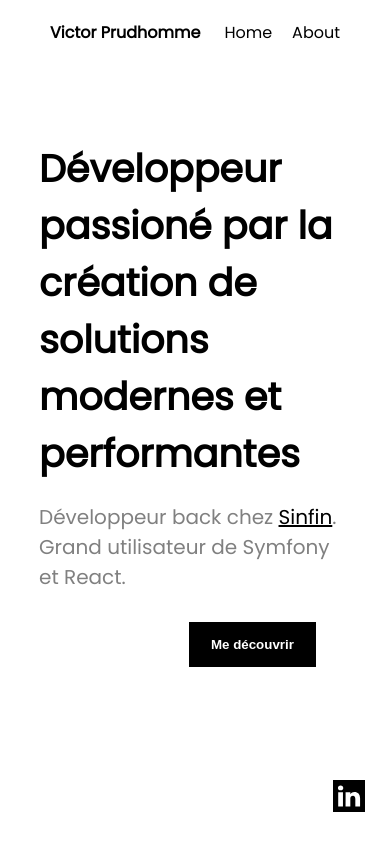
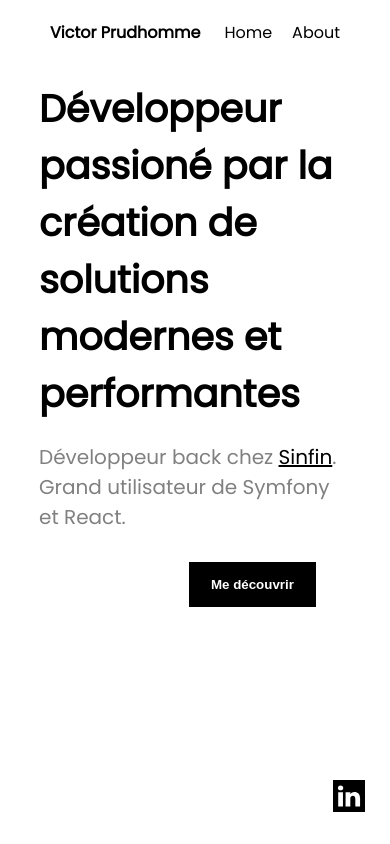
Before and after one commit to victor-prdh/portfolio, a Next.js app: page / in a window 390 px wide. Built offline with nearby package versions, Linux system fonts and the light colour scheme.

Commit message:
fix: padding home

```diff
--- a/styles/Home.module.css
+++ b/styles/Home.module.css
@@ -53,7 +53,7 @@
 
 @media screen and (max-width: 479px) {
   .presentation {
-    padding: 75px 0;
+    padding: 15px 0 30px;
   }
 
   .presentation h1 {
```
